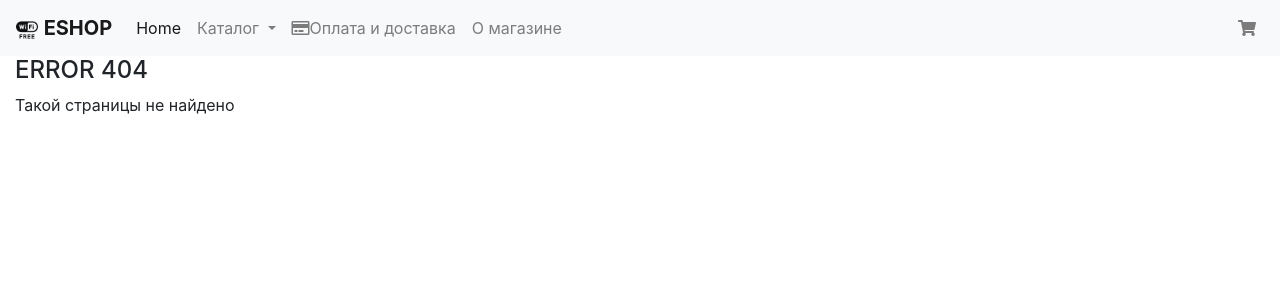
After one commit to Sanny4Rich/Eshop-PHP, a Symfony app: template templates/bundles/TwigBundle/Exception/error404.html.twig in a window 1280 px wide. The commit adds this page. Shown: the top 300 px of the page. Run offline with Twig, Linux system fonts and the light colour scheme; the template is opened without the code that fills it, so the values that code supplies are empty; some libraries are stand-ins or nearby versions.

Commit message:
First commit

```diff
--- /dev/null
+++ b/templates/bundles/TwigBundle/Exception/error404.html.twig
@@ -0,0 +1,67 @@
+<!DOCTYPE html>
+<html>
+<head>
+    <meta charset="UTF-8">
+    <meta name="viewport" content="width=device-width, initial-scale=1, shrink-to-fit=no">
+    <title>{% block title %}Welcome!{% endblock %}</title>
+    <link rel="stylesheet" href="https://stackpath.bootstrapcdn.com/bootstrap/4.1.3/css/bootstrap.min.css"
+          integrity="sha384-MCw98/SFnGE8fJT3GXwEOngsV7Zt27NXFoaoApmYm81iuXoPkFOJwJ8ERdknLPMO" crossorigin="anonymous">
+    <link rel="stylesheet" href="https://use.fontawesome.com/releases/v5.5.0/css/all.css"
+          integrity="sha384-B4dIYHKNBt8Bc12p+WXckhzcICo0wtJAoU8YZTY5qE0Id1GSseTk6S+L3BlXeVIU" crossorigin="anonymous">
+    {% block stylesheets %}{% endblock %}
+</head>
+<body>
+<nav class="navbar navbar-expand-md navbar-light bg-light">
+    <a class="navbar-brand" href="{{ path('MainPage') }}"><img src="src/images/LOGO.png" height="22"> <b>ESHOP</b> </a>
+    <button class="navbar-toggler" type="button" data-toggle="collapse" data-target="#navbarSupportedContent" aria-controls="navbarSupportedContent" aria-expanded="false" aria-label="Toggle navigation">
+        <span class="navbar-toggler-icon"></span>
+    </button>
+
+    <div class="collapse navbar-collapse" id="navbarSupportedContent">
+        <ul class="navbar-nav mr-auto">
+            <li class="nav-item active">
+                <a class="nav-link" href="#">Home <span class="sr-only">(current)</span></a>
+            </li>
+            <li class="nav-item dropdown">
+                <a class="nav-link dropdown-toggle" href="#" id="navbarDropdown" role="button" data-toggle="dropdown" aria-haspopup="true" aria-expanded="false" >
+                    Каталог
+                </a>
+                <div class="dropdown-menu" aria-labelledby="navbarDropdown">
+                    <a class="dropdown-item" href="{{ path('category', {'slug': 'tv'}) }}">Телевизоры</a>
+                    <a class="dropdown-item" href="{{ path('category', {'slug': 'media'}) }}">Мультимедиа</a>
+                    <div class="dropdown-divider"></div>
+            <li class="nav-item">
+                <a class="nav-link" href="#"><i class="far fa-credit-card d-none d-md-inline"></i>Оплата и доставка</a>
+            </li>
+            <li class="nav-item">
+                <a class="nav-link" href="{{ path('about') }}">О магазине</a>
+            </li>
+        </ul>
+        <ul class="navbar-nav">
+            <li class="nav-item">
+                <a class="nav-link" href="#">
+                    <i class="fas fa-shopping-cart d-none d-md-inline"></i>
+                    <span class="d-md-none">Корзина</span>
+                </a>
+            </li>
+        </ul>
+    </div>
+</nav>
+
+<!--Header-->
+<div class="container-fluid">
+
+    {% block body %}{% endblock %}
+
+    <H4>ERROR 404</H4>
+    <p>Такой страницы не найдено</p>
+    {% block javascripts %}{% endblock %}
+    <script src="https://code.jquery.com/jquery-3.3.1.slim.min.js" integrity="sha384-q8i/X+965DzO0rT7abK41JStQIAqVgRVzpbzo5smXKp4YfRvH+8abtTE1Pi6jizo" crossorigin="anonymous"></script>
+    <script src="https://cdnjs.cloudflare.com/ajax/libs/popper.js/1.14.3/umd/popper.min.js" integrity="sha384-ZMP7rVo3mIykV+2+9J3UJ46jBk0WLaUAdn689aCwoqbBJiSnjAK/l8WvCWPIPm49" crossorigin="anonymous"></script>
+    <script src="https://stackpath.bootstrapcdn.com/bootstrap/4.1.3/js/bootstrap.min.js" integrity="sha384-ChfqqxuZUCnJSK3+MXmPNIyE6ZbWh2IMqE241rYiqJxyMiZ6OW/JmZQ5stwEULTy" crossorigin="anonymous"></script>
+</body>
+</html>
+
+
+</body>
+</html>
```
Also changed, not shown: templates/base.html.twig (+55 -1 lines), src/images/LOGO.png (added).
